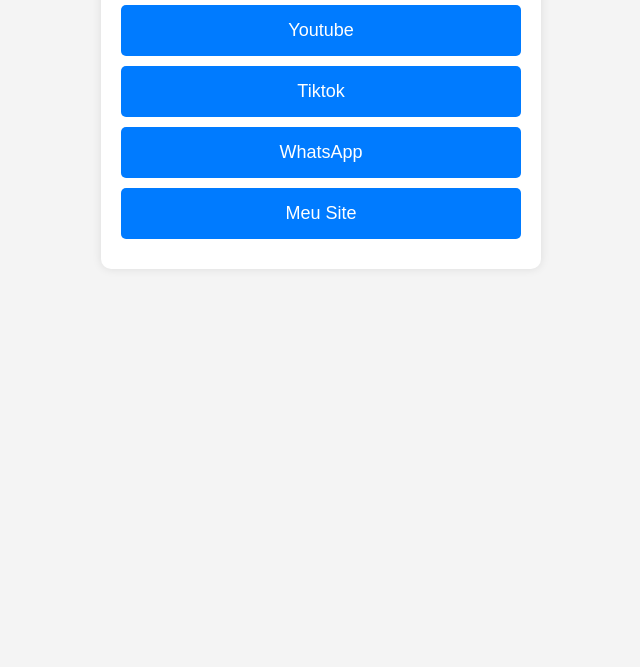
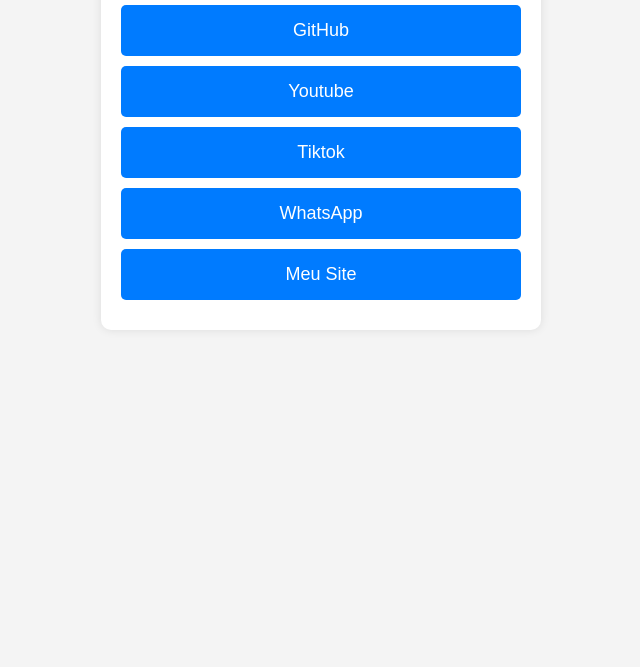
Before and after one commit to vark-ti/links, a plain HTML site: page index.html in a window 1280 px wide. Shown: the part 133-800 px from the top of the page, without its empty margins (319-959 px from the left). Drawn offline with Linux system fonts and the light colour scheme.

Commit message:
Adicionando link do GitHub

```diff
--- a/index.html
+++ b/index.html
@@ -14,6 +14,7 @@
 <body>
     <div class="container">
         <h2>Meus Links</h2>
+        <a class="link" href="http://github.com/vark-ti" target="_blank">GitHub</a>
         <a class="link" href="https://www.youtube.com/@varkti" target="_blank">Youtube</a>
         <a class="link" href="https://www.tiktok.com/@varkti" target="_blank">Tiktok</a>
         <a class="link" href="https://wa.me/555151996280455" target="_blank">WhatsApp</a>
```
